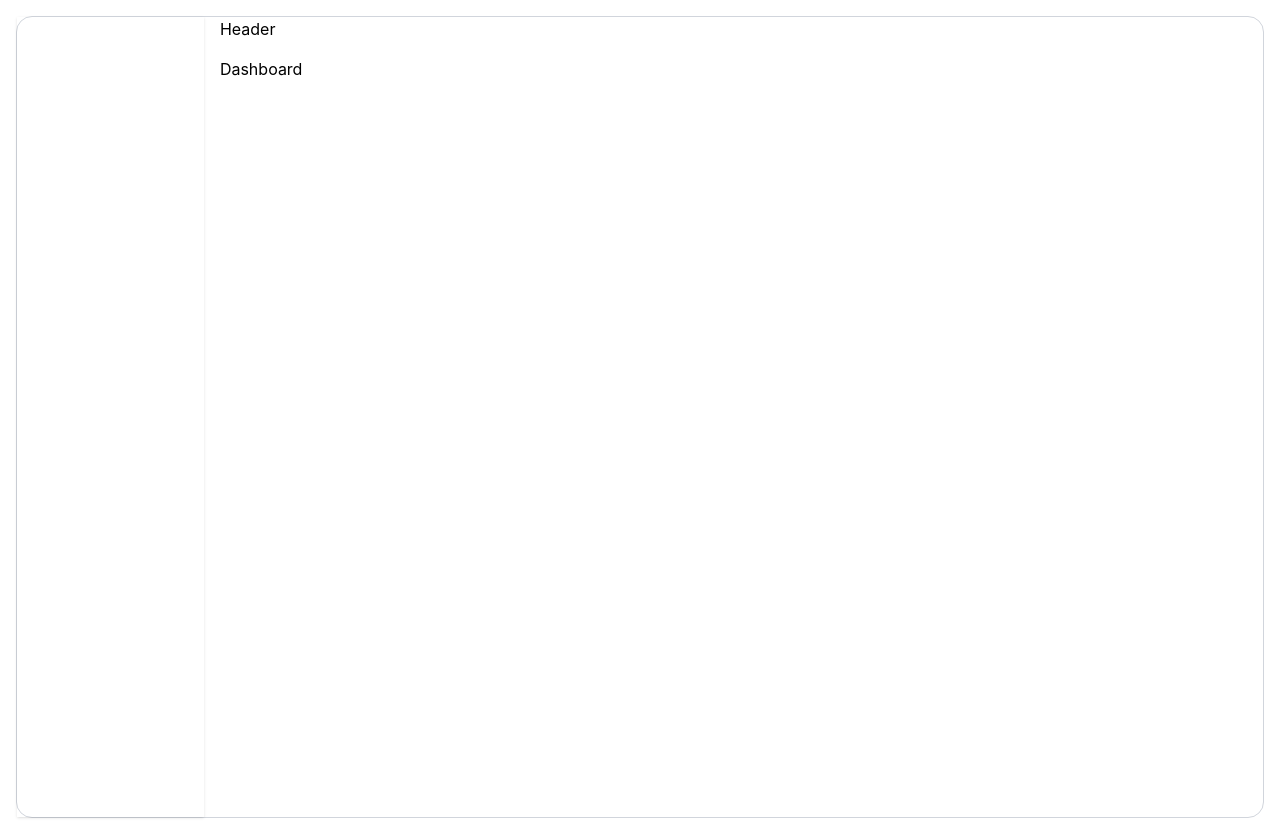
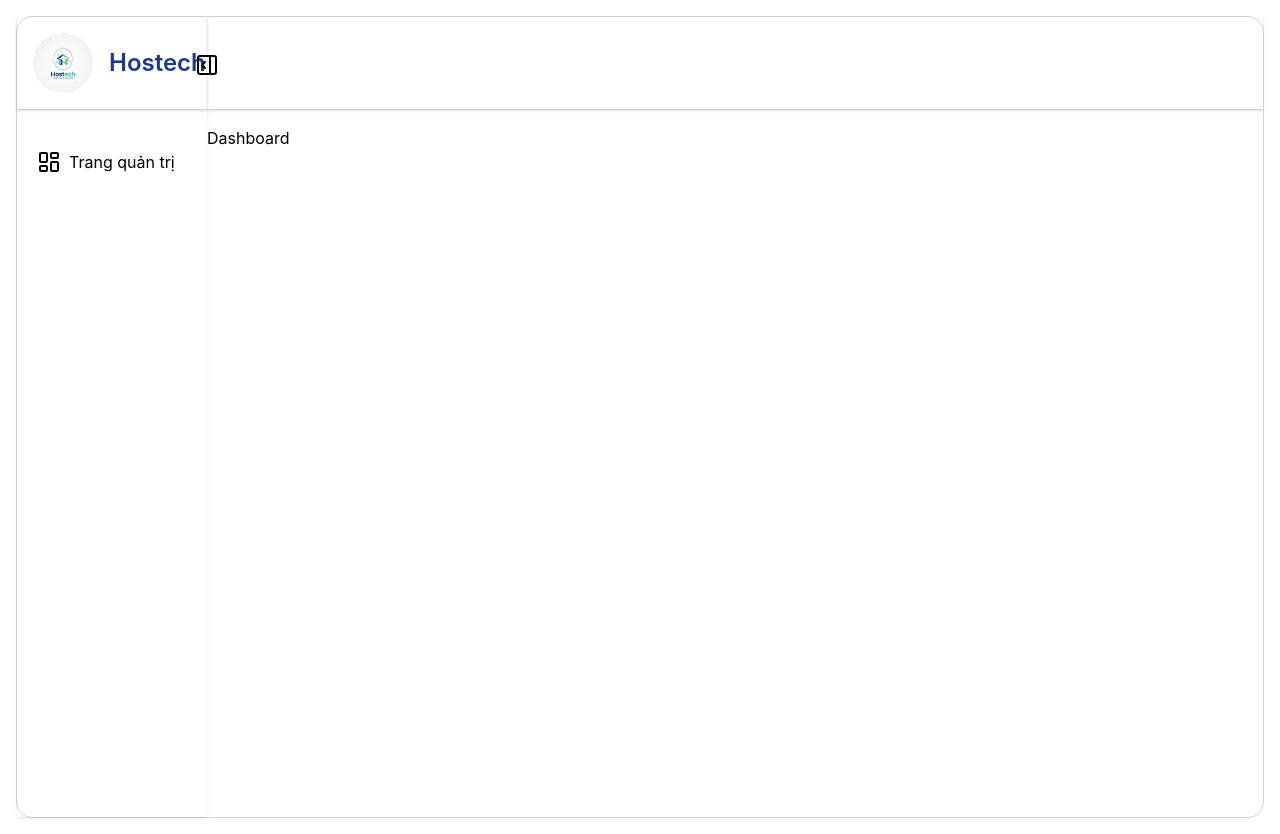
Before and after one commit to vuminhieu3004/Hostech, a React app in the folder frontend/: page /admin in a window 1280 px wide. Built offline with nearby package versions, Linux system fonts and the light colour scheme; the HTML template or start-up script is replaced by a standard one.

Commit message:
Cấu trúc lại giao diện trang quản trị:  - thêm nút đóng mở sidebar  - tối ưu giao diện sidebar

```diff
--- a/frontend/src/Layouts/Admin/Header.tsx
+++ b/frontend/src/Layouts/Admin/Header.tsx
@@ -1,7 +1,11 @@
 import React from "react";
 
 const Header = () => {
-  return <div>Header</div>;
+  return (
+    <div className="w-full p-[46px] border-b border-b-gray-300 shadow-sm">
+      <section></section>
+    </div>
+  );
 };
 
 export default Header;
--- a/frontend/src/Layouts/Admin/LayoutAdmin.tsx
+++ b/frontend/src/Layouts/Admin/LayoutAdmin.tsx
@@ -6,9 +6,9 @@ import SidebarAdmin from "./Sidebar";
 const LayoutAdmin = () => {
   return (
     <>
-      <div className="flex gap-4 m-4 border border-gray-300 rounded-2xl">
+      <div className="flex m-4 border border-gray-300 rounded-2xl">
         <SidebarAdmin />
-        <main className="flex flex-col gap-4">
+        <main className="w-full flex flex-col gap-4">
           <Header />
           <Outlet />
         </main>
--- a/frontend/src/Layouts/Admin/Sidebar.tsx
+++ b/frontend/src/Layouts/Admin/Sidebar.tsx
@@ -1,10 +1,56 @@
-import React from "react";
+import { LayoutDashboard, PanelRightClose, PanelRightOpen } from "lucide-react";
+import { useOpenStore } from "../../Stores/OpenStore";
+import { Link } from "react-router";
 
 const SidebarAdmin = () => {
+  const { open, setOpen } = useOpenStore();
   return (
-    <div className="h-200 w-[15%] shadow">
-      <section>
-        <div></div>
+    <div
+      className={`h-200 duration-500 ease-in-out shadow ${
+        open ? "w-[6%]" : "w-[18%]"
+      }`}
+    >
+      <section className="relative">
+        <div className="border-b border-gray-300 shadow-sm">
+          <div className="flex items-center overflow-hidden">
+            <img
+              src="./images/logo_du_an.jpg"
+              alt=""
+              className="w-15 h-15 rounded-full m-4"
+            />
+            <p className="font-semibold text-blue-900 text-2xl">Hostech</p>
+          </div>
+          <div>
+            {open ? (
+              <PanelRightClose
+                onClick={() => setOpen(!open)}
+                className="absolute cursor-pointer inset-y-9 -right-3 "
+              />
+            ) : (
+              <PanelRightOpen
+                onClick={() => setOpen(!open)}
+                className="absolute cursor-pointer inset-y-9 -right-3"
+              />
+            )}
+          </div>
+        </div>
+        <div>
+          <ul className="p-5 mt-5">
+            <Link to="/admin">
+              {" "}
+              <li className="flex items-center gap-2">
+                {open ? (
+                  <LayoutDashboard className="ml-3" />
+                ) : (
+                  <>
+                    <LayoutDashboard />
+                    Trang quản trị
+                  </>
+                )}
+              </li>
+            </Link>
+          </ul>
+        </div>
       </section>
     </div>
   );
```
Also changed, not shown: frontend/public/images/logo_du_an.jpg (added).
